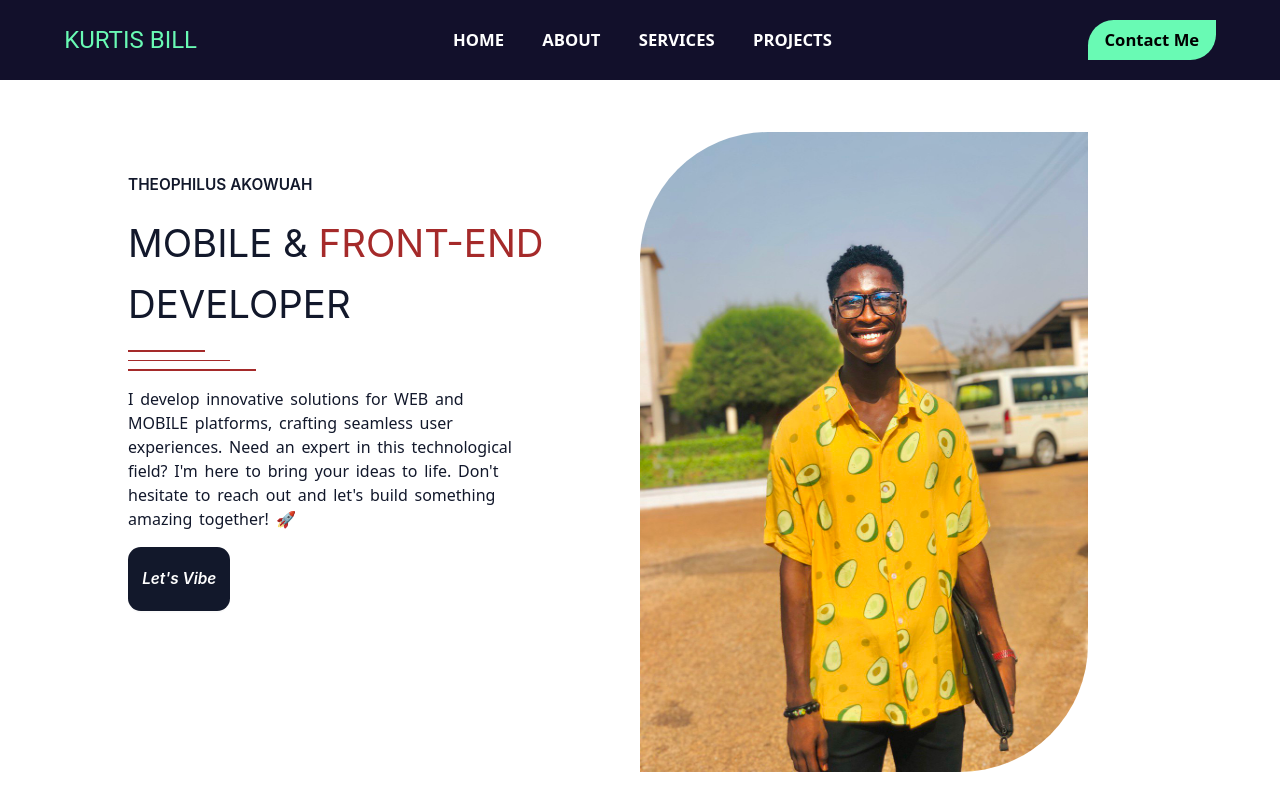
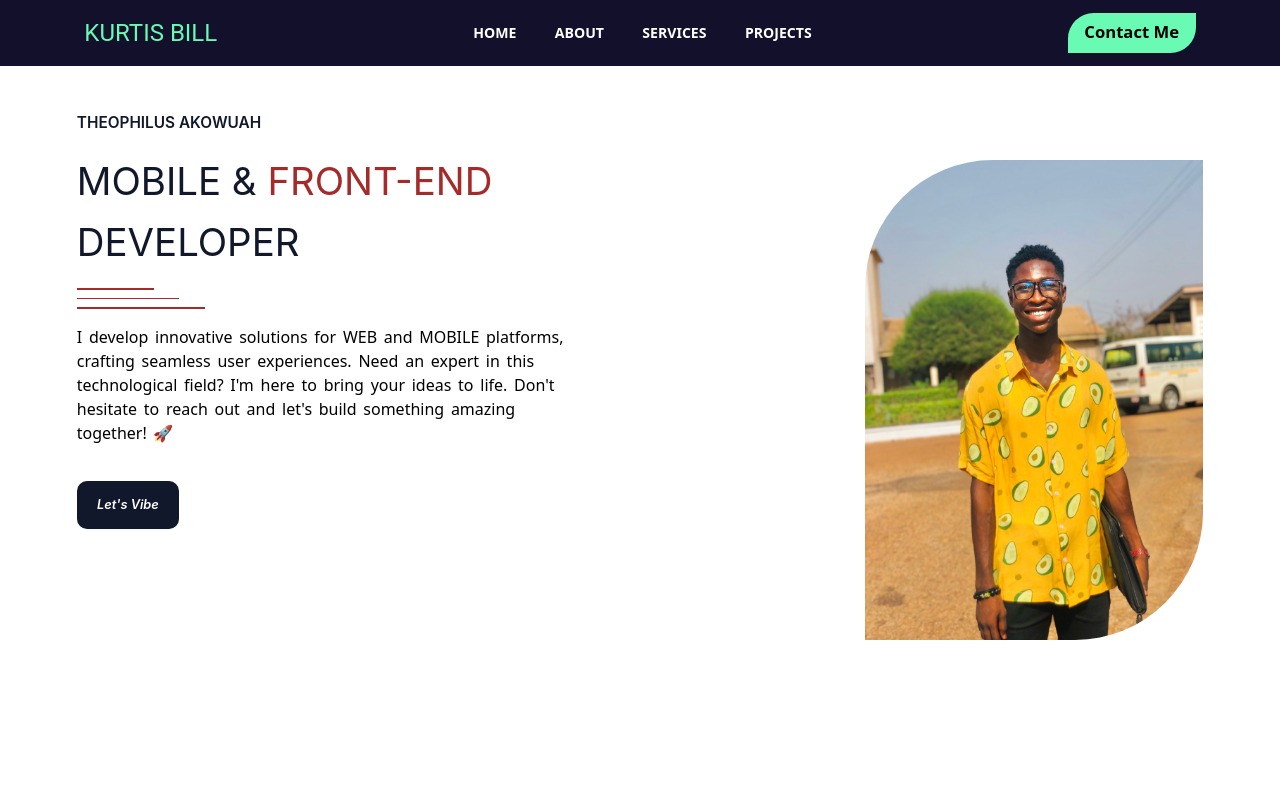
Before and after one commit to Kurtis1955/portweb, a Next.js app: page / in a window 1280 px wide. Shown: the top 788 px of the page. Built offline with nearby package versions, Linux system fonts and the light colour scheme.

Commit message:
style for the homepage and nav bar

```diff
--- a/styles/components/navbar.module.scss
+++ b/styles/components/navbar.module.scss
@@ -4,7 +4,9 @@
     justify-content: center;
     gap: 20vw;
     width: 100vw;
-    height: 10vh;
+    height: auto;
+    padding-top:1%;
+    padding-bottom:1%;
     background-color: #12102b;
     margin-top: -1vh;
     position: -webkit-sticky;
@@ -27,14 +29,14 @@
 
     li{
         list-style-type: none;
-        font-size: 1.3vw;
+        font-size: 1.1vw;
 
     }
 }
 
 .navlink{
     color: #ffff;
-    font-size: 1.3vw;
+    font-size: 1.1vw;
     font-weight: 550;
     text-decoration: none;
 }
--- a/styles/pages/homepage.module.scss
+++ b/styles/pages/homepage.module.scss
@@ -1,23 +1,25 @@
 .mainContainer{
     height: auto;
-    width: 100vw;
+    width: 100%;
+    padding-left:6%;
+    padding-right:6%;
+    padding-top:8%;
+    padding-bottom:8%;
     background-color: #ffff;
     overflow-x: hidden;
     display: flex;
     flex-direction: row;
-    align-items: center;
-
 }
 
 .personalContainer{
     background-color: #ffff;
-    width: 50vw;
-    height: 100vh;
+    width: 70%;
+    height:auto;
     display: flex;
     flex-direction: column;
     align-items: flex-start;
     justify-content: center;
-    padding-left: 10vw;
+    // padding-left: 10vw;
     gap: 2vh;
 
     .nameBox{
@@ -36,19 +38,19 @@
     }
 
     p{
-        color: #12182b;
-        width: 30vw;
+        color: "#12182b";
+        width: 40vw;
         height: auto;
         word-spacing: 0.2vw;
-
+        padding-bottom:20px;
     }
 
     .talk{
         width: 8vw;
-        height: 8vh;
+        height: 6vh;
         border: none;
-        border-radius: 1vw;
-        font-size: 1.2vw;
+        border-radius: 10px;
+        font-size: 1vw;
         font-weight: 600;
         font-style: oblique;
         background-color: #12182b;
@@ -86,17 +88,18 @@
 }
 
 .profileImageBox{
-    width: 50vw;
-    height: 100vh;
+    width: 30%;
+    height: auto;
     display: flex;
-    align-items: center;
-    justify-content: flex-start;
-    padding-left: -5vw;
+    align-items: start;
+    justify-content: start;
+    // background-color: red;
+    // padding-left: -5vw;
 }
 
 .profileImage{
-    width : 35vw;
-    height: 80vh;
+    width : 30rem;
+    height: 30rem;
     border-radius: 10vw 0vw 10vw 0vw;
-    margin-top: -5vh;
+    // margin-top: -5vh;
 }
```
